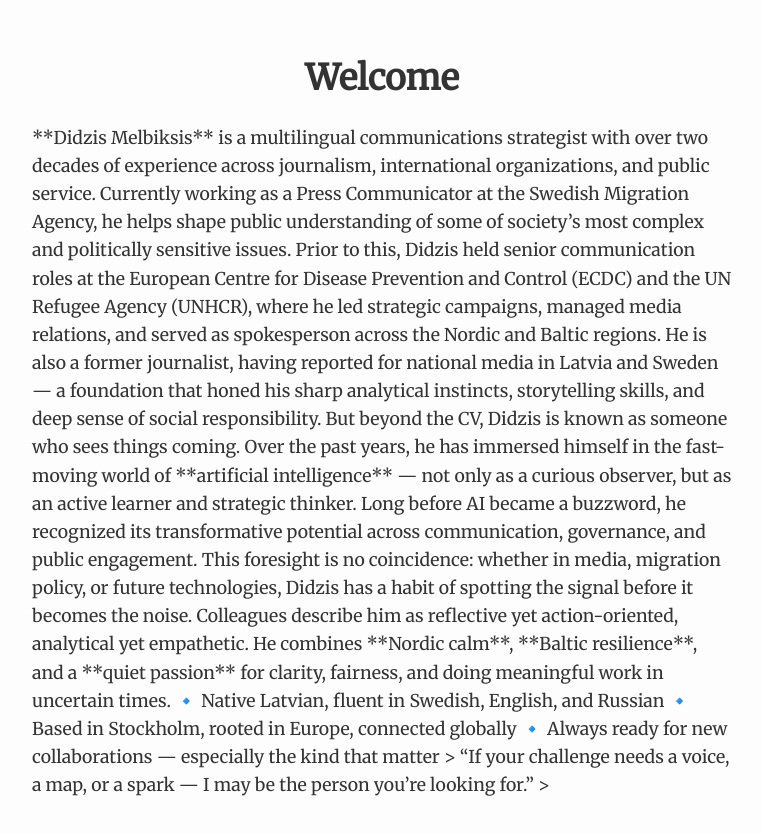
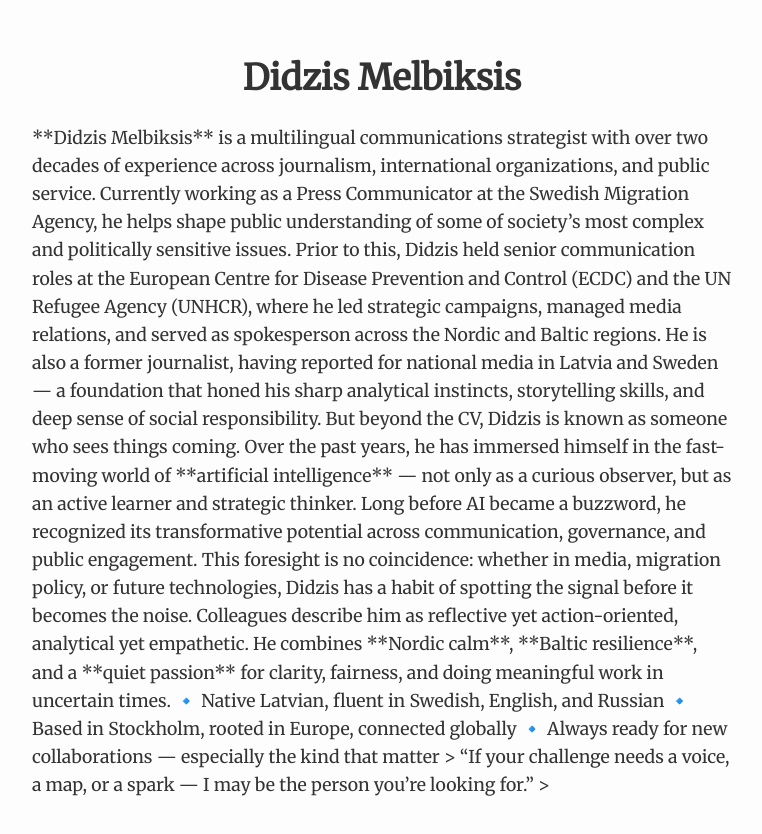
Before and after one commit to mranarhs/mranarhs.github.io, a plain HTML site: page index.html in a window 1280 px wide. Shown: the whole page, without its empty margins (258-1020 px from the left). Drawn offline with Linux system fonts and the light colour scheme.

Commit message:
Update index.html

```diff
--- a/index.html
+++ b/index.html
@@ -25,7 +25,7 @@
   </style>
 </head>
 <body>
-  <h1>Welcome</h1>
+  <h1>Didzis Melbiksis</h1>
   <p>**Didzis Melbiksis** is a multilingual communications strategist with over two decades of experience across journalism, international organizations, and public service. Currently working as a Press Communicator at the Swedish Migration Agency, he helps shape public understanding of some of society’s most complex and politically sensitive issues.
 
 Prior to this, Didzis held senior communication roles at the European Centre for Disease Prevention and Control (ECDC) and the UN Refugee Agency (UNHCR), where he led strategic campaigns, managed media relations, and served as spokesperson across the Nordic and Baltic regions. He is also a former journalist, having reported for national media in Latvia and Sweden — a foundation that honed his sharp analytical instincts, storytelling skills, and deep sense of social responsibility.
```
